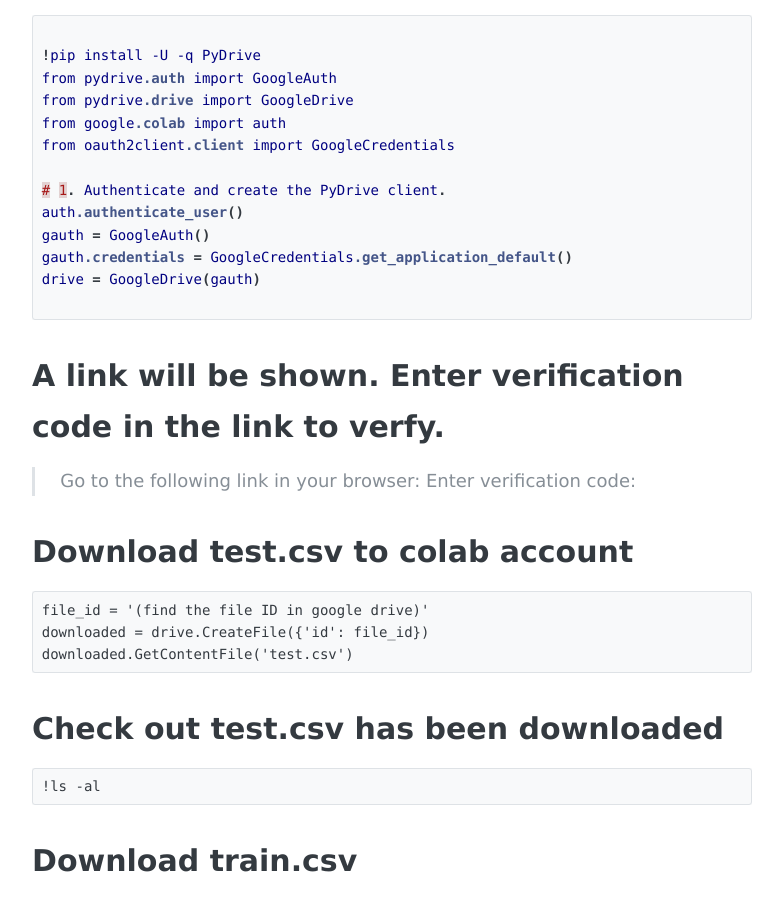
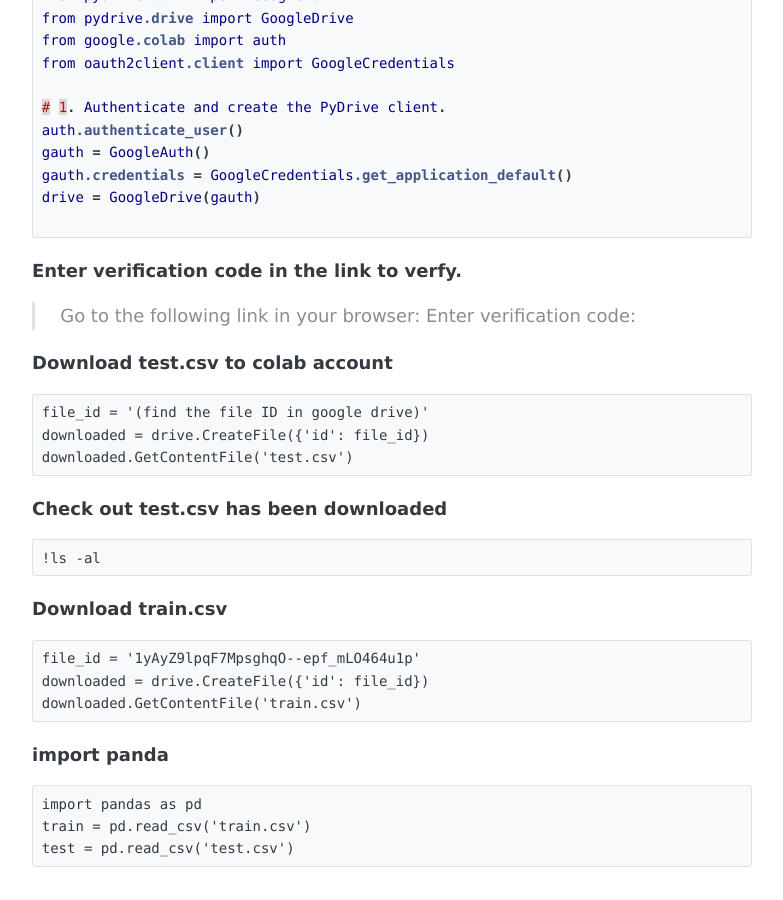
Before and after one commit to jae250/jae250.github.io, a Jekyll site: the page built from _posts/2019-04-02-Titanic-ML.md, in a window 1280 px wide and 900 px high, scrolled down 375 px. Shown: the whole window, without its empty margins (248-1031 px from the left). Built offline with Jekyll 4.4.1, drawn with Linux system fonts in a browser that asks for light colours; our own code applies the rules of GitHub Pages for plain Markdown files.

Commit message:
Update 2019-04-02-Titanic-ML.md

````diff
--- a/_posts/2019-04-02-Titanic-ML.md
+++ b/_posts/2019-04-02-Titanic-ML.md
@@ -1,4 +1,4 @@
-# To use data files in Google Drive, I installed PyDrive in colab.
+##### To use data files in Google Drive, I installed PyDrive in colab.
 
 ```css
 
@@ -15,25 +15,25 @@ gauth.credentials = GoogleCredentials.get_application_default()
 drive = GoogleDrive(gauth)
 
 ```
-# A link will be shown. Enter verification code in the link to verfy.
+##### Enter verification code in the link to verfy.
 
 > Go to the following link in your browser:
 Enter verification code:
 
-# Download test.csv to colab account
+#####  Download test.csv to colab account
 
 ```
 file_id = '(find the file ID in google drive)'
 downloaded = drive.CreateFile({'id': file_id})
 downloaded.GetContentFile('test.csv')
 ```
-# Check out test.csv has been downloaded
+##### Check out test.csv has been downloaded
 
 ```
 !ls -al
 ```
 
-# Download train.csv
+##### Download train.csv
 
 ```
 file_id = '1yAyZ9lpqF7MpsghqO--epf_mLO464u1p'
@@ -41,7 +41,7 @@ downloaded = drive.CreateFile({'id': file_id})
 downloaded.GetContentFile('train.csv')
 ```
 
-# import panda
+##### import panda
 
 ```
 import pandas as pd
````
